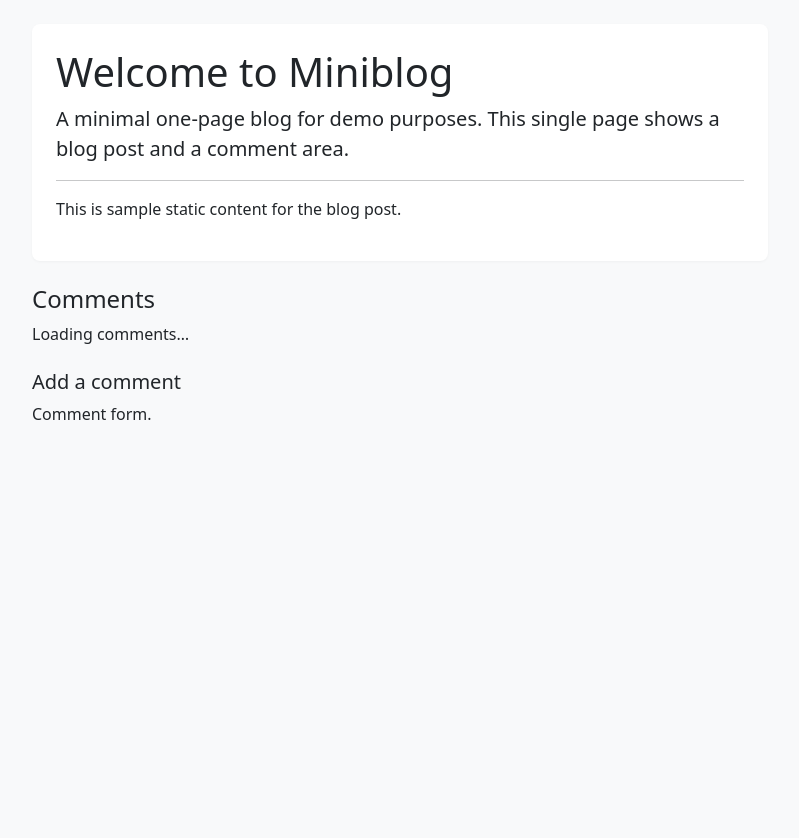
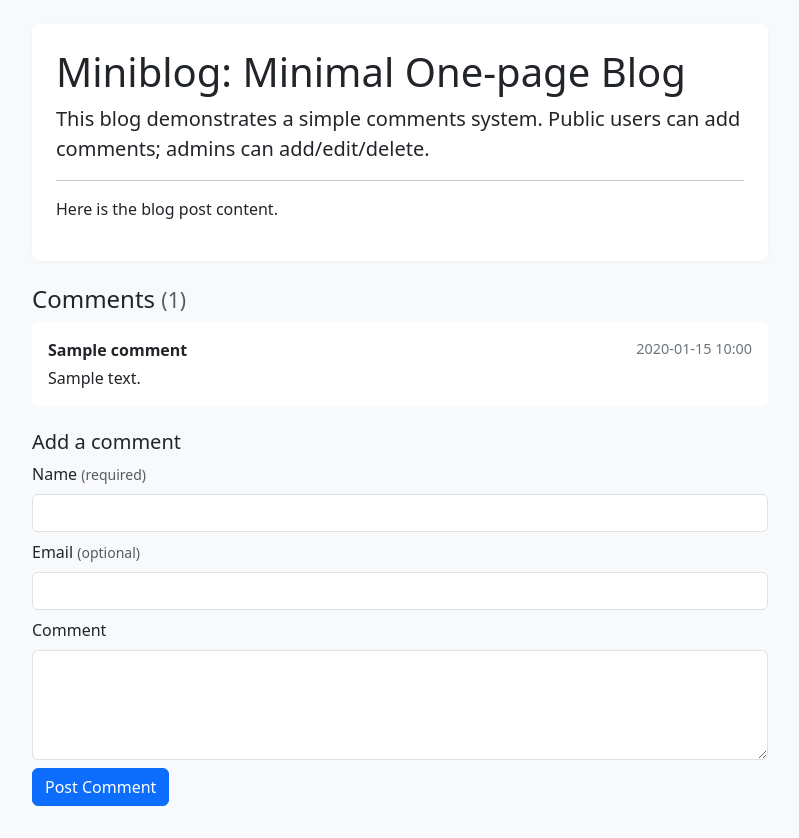
Before and after one commit to jubz-dev/miniblog, a PHP site: page / in a window 1280 px wide. Shown: the part 56-894 px from the top of the page, without its empty margins (240-1039 px from the left). Before the commit the page ends 476 px from the top, so only its background shows below. Run offline with PHP 8.4, Linux system fonts and the light colour scheme; tables that the repository leaves empty hold one stand-in row (values such as "Sample post").

Commit message:
feat(public): implement public blog post, comments listing, and AJAX add-comment endpoint

```diff
--- a/assets/js/main.js
+++ b/assets/js/main.js
@@ -1,3 +1,35 @@
-$(function(){
-  console.log('Miniblog main.js loaded');
+$(function () {
+  $('#comment-form').on('submit', function (e) {
+    e.preventDefault();
+    var $form = $(this);
+    var $btn = $('#submit-comment');
+    var $result = $('#comment-result');
+
+    $btn.prop('disabled', true).text('Posting...');
+
+    $.ajax({
+      method: 'POST',
+      url: $form.attr('action'),
+      data: $form.serialize(),
+      dataType: 'json'
+    }).done(function (resp) {
+      if (resp.success) {
+        // prepend new comment
+        $('#comments-list').prepend(resp.html);
+        var count = parseInt($('#comments-count').text() || '0', 10) + 1;
+        $('#comments-count').text(count);
+        $form[0].reset();
+        $result.html('<div class="alert alert-success small">Comment posted.</div>');
+      } else if (resp.errors) {
+        $result.html('<div class="alert alert-danger small">' + resp.errors.join('<br>') + '</div>');
+      } else {
+        $result.html('<div class="alert alert-danger small">' + (resp.error || 'Unknown error') + '</div>');
+      }
+    }).fail(function () {
+      $result.html('<div class="alert alert-danger small">Request failed.</div>');
+    }).always(function () {
+      $btn.prop('disabled', false).text('Post Comment');
+      setTimeout(function(){ $result.fadeOut(400, function(){ $(this).html('').show(); }); }, 2500);
+    });
+  });
 });
--- a/index.php
+++ b/index.php
@@ -1,25 +1,63 @@
 <?php
 require_once __DIR__ . '/config.php';
+require_once __DIR__ . '/db.php';
 require_once __DIR__ . '/inc/header.php';
+
+$pdo = getPDO();
+
+$stmt = $pdo->query("SELECT id, name, email, content, created_at FROM comments ORDER BY created_at DESC LIMIT 200");
+$comments = $stmt->fetchAll();
 ?>
 <div class="row">
   <div class="col-md-8 offset-md-2">
     <div class="blog-post">
-      <h1>Welcome to Miniblog</h1>
-      <p class="lead">A minimal one-page blog for demo purposes. This single page shows a blog post and a comment area.</p>
+      <h1>Miniblog: Minimal One-page Blog</h1>
+      <p class="lead">This blog demonstrates a simple comments system. Public users can add comments; admins can add/edit/delete.</p>
       <hr>
-      <p>This is sample static content for the blog post.</p>
+      <p>Here is the blog post content.</p>
     </div>
 
     <div id="comments-section" class="mt-4">
-      <h4>Comments</h4>
-      <p>Loading comments…</p>
+      <h4>Comments <small class="text-muted">(<span id="comments-count"><?php echo count($comments); ?></span>)</small></h4>
+
+      <div id="comments-list">
+        <?php if (count($comments) === 0): ?>
+          <p class="text-muted">No comments yet — be the first to comment!</p>
+        <?php else: ?>
+          <?php foreach($comments as $c): ?>
+            <div class="comment" data-id="<?php echo (int)$c['id']; ?>">
+              <div class="d-flex justify-content-between">
+                <strong><?php echo htmlspecialchars($c['name']); ?></strong>
+                <span class="small-muted"><?php echo date('Y-m-d H:i', strtotime($c['created_at'])); ?></span>
+              </div>
+              <div class="mt-1"><?php echo nl2br(htmlspecialchars($c['content'])); ?></div>
+            </div>
+          <?php endforeach; ?>
+        <?php endif; ?>
+      </div>
     </div>
 
     <div id="add-comment" class="mt-4">
       <h5>Add a comment</h5>
-      <p>Comment form.</p>
+      <form id="comment-form" method="post" action="<?php echo (defined('BASE_URL') ? BASE_URL : '') . 'api/add_comment.php'; ?>">
+        <div class="mb-2">
+          <label class="form-label">Name <small class="text-muted">(required)</small></label>
+          <input type="text" name="name" class="form-control" required maxlength="100">
+        </div>
+        <div class="mb-2">
+          <label class="form-label">Email <small class="text-muted">(optional)</small></label>
+          <input type="email" name="email" class="form-control" maxlength="150">
+        </div>
+        <div class="mb-2">
+          <label class="form-label">Comment</label>
+          <textarea name="content" class="form-control" rows="4" required maxlength="2000"></textarea>
+        </div>
+        <button class="btn btn-primary" id="submit-comment" type="submit">Post Comment</button>
+        <div id="comment-result" class="mt-2"></div>
+      </form>
     </div>
+
   </div>
 </div>
+
 <?php require_once __DIR__ . '/inc/footer.php'; ?>
```
Also changed, not shown: api/add_comment.php (added, +45 -0 lines).
